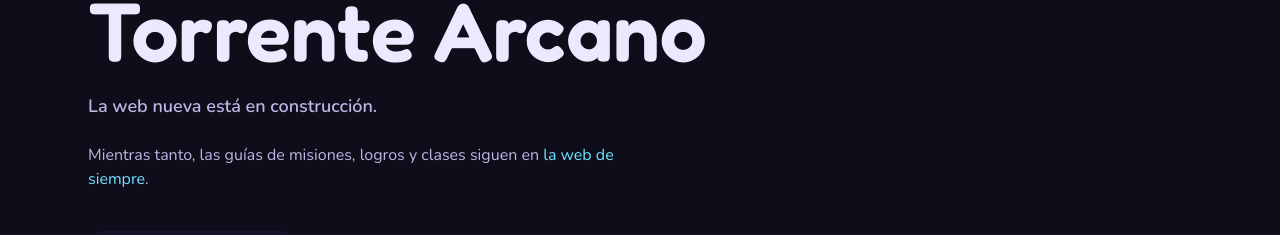
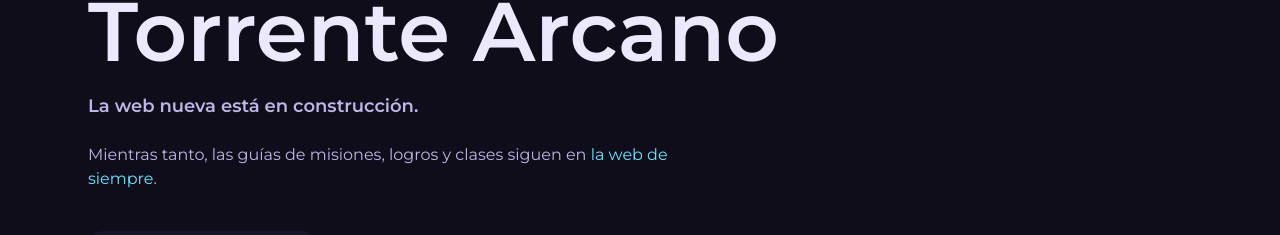
Before and after one commit to Dsantiagomj/ta-web, a Next.js app: page / in a window 1280 px wide. Shown: the part 306-541 px from the top of the page. Built offline with nearby package versions, Linux system fonts and the light colour scheme; no server answers.

Commit message:
feat(estilos): Montserrat sustituye a Fredoka y Nunito
Una sola instancia de next/font con los pesos 400 a 800: Montserrat es
variable y sale de un único archivo latin, que es lo único que se
precarga. Respaldo de métricas ajustadas también para Linux y Android.

```diff
--- a/src/styles/fonts-fallback.css
+++ b/src/styles/fonts-fallback.css
@@ -1,33 +1,24 @@
 /*
  * Respaldos de métricas ajustadas para los sistemas sin Arial.
  *
- * next/font genera «Fredoka Fallback» y «Nunito Fallback» sobre local(Arial), con
- * size-adjust y los overrides de ascent y descent calculados contra Arial. Linux y Android
- * no traen Arial: allí esa @font-face no carga y el texto se pinta con la sans del sistema,
- * más ancha, hasta que llega la fuente web. El cambio de líneas mueve la página (CLS 0,19
- * en la guía en CI). Estas caras usan los mismos valores sobre fuentes con las métricas de
- * Arial (Liberation Sans, Arimo) y, en Android, Roboto, la más cercana.
+ * next/font genera «Montserrat Fallback» sobre local(Arial), con size-adjust y los
+ * overrides de ascent y descent calculados contra Arial. Linux y Android no traen Arial:
+ * allí esa @font-face no carga y el texto se pinta con la sans del sistema, de otro ancho,
+ * hasta que llega la fuente web. El cambio de líneas mueve la página (CLS 0,19 en la guía
+ * en CI con la fuente anterior). Estas caras usan los mismos valores sobre fuentes con las
+ * métricas de Arial (Liberation Sans, Arimo) y, en Android, Roboto, la más cercana.
  *
  * Los valores son los que next/font escribe en el CSS compilado para cada familia: si se
  * cambia de familia, se copian de ahí.
  */
 
 @font-face {
-  font-family: 'Fredoka Fallback Linux';
+  font-family: 'Montserrat Fallback Linux';
   src: local('Liberation Sans'), local('Arimo'), local('Roboto');
-  ascent-override: 95.64%;
-  descent-override: 23.17%;
+  ascent-override: 85.79%;
+  descent-override: 22.25%;
   line-gap-override: 0%;
-  size-adjust: 101.84%;
-}
-
-@font-face {
-  font-family: 'Nunito Fallback Linux';
-  src: local('Liberation Sans'), local('Arimo'), local('Roboto');
-  ascent-override: 99.71%;
-  descent-override: 34.82%;
-  line-gap-override: 0%;
-  size-adjust: 101.39%;
+  size-adjust: 112.83%;
 }
 
 @font-face {
--- a/src/styles/fonts.ts
+++ b/src/styles/fonts.ts
@@ -1,55 +1,24 @@
-import { Fredoka, Lilita_One, Nunito } from 'next/font/google'
+import { Lilita_One, Montserrat } from 'next/font/google'
 
 // next/font descarga las fuentes al compilar y las sirve desde la propia web, con
 // métricas de respaldo ajustadas para que el cambio de fuente no mueva el contenido.
-// Nunito es el texto y Fredoka los titulares (DESIGN.md, Typography; guía v4).
+// Montserrat es el texto y los titulares (DESIGN.md, Typography; guía v5).
 //
-// Se precargan solo dos archivos: Nunito 400, el texto, y Fredoka 600, los titulares (el
-// título de la guía y el de la portada). Una fuente precargada se descarga siempre y
-// compite con el CSS y con la imagen LCP por la red; con seis pesos precargados, la primera
-// captura de una guía tardaba 1,8 s en bajar en 4G lento. Los demás pesos (Nunito 500, 600,
-// 700 y 800, Fredoka 500) y Lilita One los pide el navegador cuando algo los usa y,
-// mientras, pinta con el respaldo de métricas ajustadas.
-//
-// next/font precarga por instancia, no por peso, así que cada familia va en dos
-// instancias: la del peso precargado y la del resto. Turbopack declara las dos con el
-// mismo nombre de familia ("Nunito", "Fredoka"), así que el navegador ve una sola familia
-// con todos sus pesos y elige el archivo de cada peso: nunca sintetiza una negrita.
-// tests/e2e/fonts.spec.ts lo comprueba en la página.
-const nunito = Nunito({
+// Montserrat es una fuente variable: Google sirve un solo archivo latin (unos 35 KB) con
+// todos los pesos, así que los cinco que usa la interfaz salen de él y es lo único que se
+// precarga. La primera pantalla de una guía ya usa casi todos: 400 el texto, 600 los
+// títulos de las columnas y el nombre del PNJ, 700 el título y las negritas, 800 las
+// cantidades y las coordenadas; 500 los controles y chips. Una sola familia con todos sus
+// pesos: el navegador nunca sintetiza una negrita (tests/e2e/fonts.spec.ts).
+const montserrat = Montserrat({
   subsets: ['latin'],
-  // 400: el texto del primer pintado.
-  weight: '400',
-  variable: '--font-nunito',
+  weight: ['400', '500', '600', '700', '800'],
+  variable: '--font-montserrat',
   display: 'swap',
 })
 
-const nunitoOnDemand = Nunito({
-  subsets: ['latin'],
-  // 500 y 600 controles y chips, 700 las negritas del cuerpo, 800 cantidades y coordenadas.
-  weight: ['500', '600', '700', '800'],
-  variable: '--font-nunito-on-demand',
-  display: 'swap',
-  preload: false,
-})
-
-const fredoka = Fredoka({
-  subsets: ['latin'],
-  // 600: los titulares, de la marca al título de la guía.
-  weight: '600',
-  variable: '--font-fredoka',
-  display: 'swap',
-})
-
-const fredokaOnDemand = Fredoka({
-  subsets: ['latin'],
-  // 500: la navegación.
-  weight: '500',
-  variable: '--font-fredoka-on-demand',
-  display: 'swap',
-  preload: false,
-})
-
+// Lilita One, solo para cifras destacadas del catálogo; la pide el navegador cuando algo la
+// usa y, mientras, pinta con el respaldo de métricas ajustadas.
 const lilitaOne = Lilita_One({
   subsets: ['latin'],
   weight: '400',
@@ -58,9 +27,4 @@ const lilitaOne = Lilita_One({
   preload: false,
 })
 
-// Las variables de las instancias bajo demanda también van en <html>: así su CSS, con las
-// @font-face de esos pesos, entra en la página. Los estilos solo usan --font-nunito y
-// --font-fredoka, que nombran la familia entera.
-export const fontVariables = [nunito, nunitoOnDemand, fredoka, fredokaOnDemand, lilitaOne]
-  .map((font) => font.variable)
-  .join(' ')
+export const fontVariables = [montserrat, lilitaOne].map((font) => font.variable).join(' ')
--- a/src/styles/theme.css
+++ b/src/styles/theme.css
@@ -112,14 +112,15 @@
   --color-sec-mazmorras: var(--t-sec-mazmorras);
   --color-sec-herramientas: var(--t-sec-herramientas);
 
-  /* Las variables --font-nunito y --font-fredoka las define next/font en <html>. Detrás
-     van los respaldos sin Arial de fonts-fallback.css (ver allí). */
+  /* La variable --font-montserrat la define next/font en <html>. Detrás van los respaldos
+     sin Arial de fonts-fallback.css (ver allí). Montserrat es a la vez texto y titulares. */
   --font-display:
-    var(--font-fredoka), 'Fredoka Fallback Linux', 'Fredoka', 'Nunito', system-ui, sans-serif;
+    var(--font-montserrat), 'Montserrat Fallback Linux', 'Montserrat', system-ui, sans-serif;
   --font-body:
-    var(--font-nunito), 'Nunito Fallback Linux', 'Nunito', system-ui, -apple-system, sans-serif;
+    var(--font-montserrat), 'Montserrat Fallback Linux', 'Montserrat', system-ui, -apple-system,
+    sans-serif;
   --font-accent:
-    var(--font-lilita-one), 'Lilita One Fallback Linux', 'Lilita One', 'Fredoka', system-ui,
+    var(--font-lilita-one), 'Lilita One Fallback Linux', 'Lilita One', 'Montserrat', system-ui,
     sans-serif;
 
   --shadow-art:
```
Also changed, not shown: 2 other files (tests, documents, lock files or other folders).
